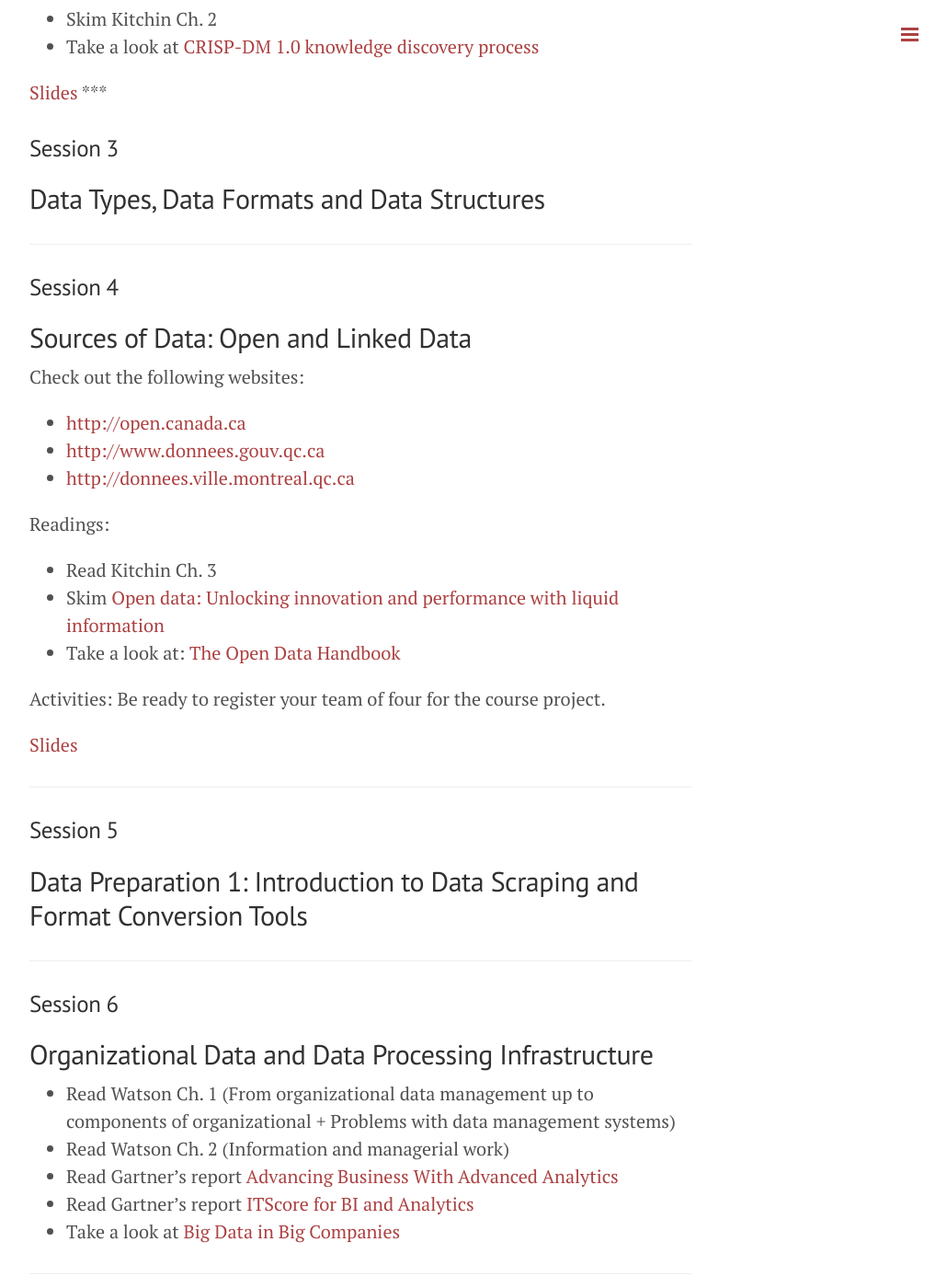
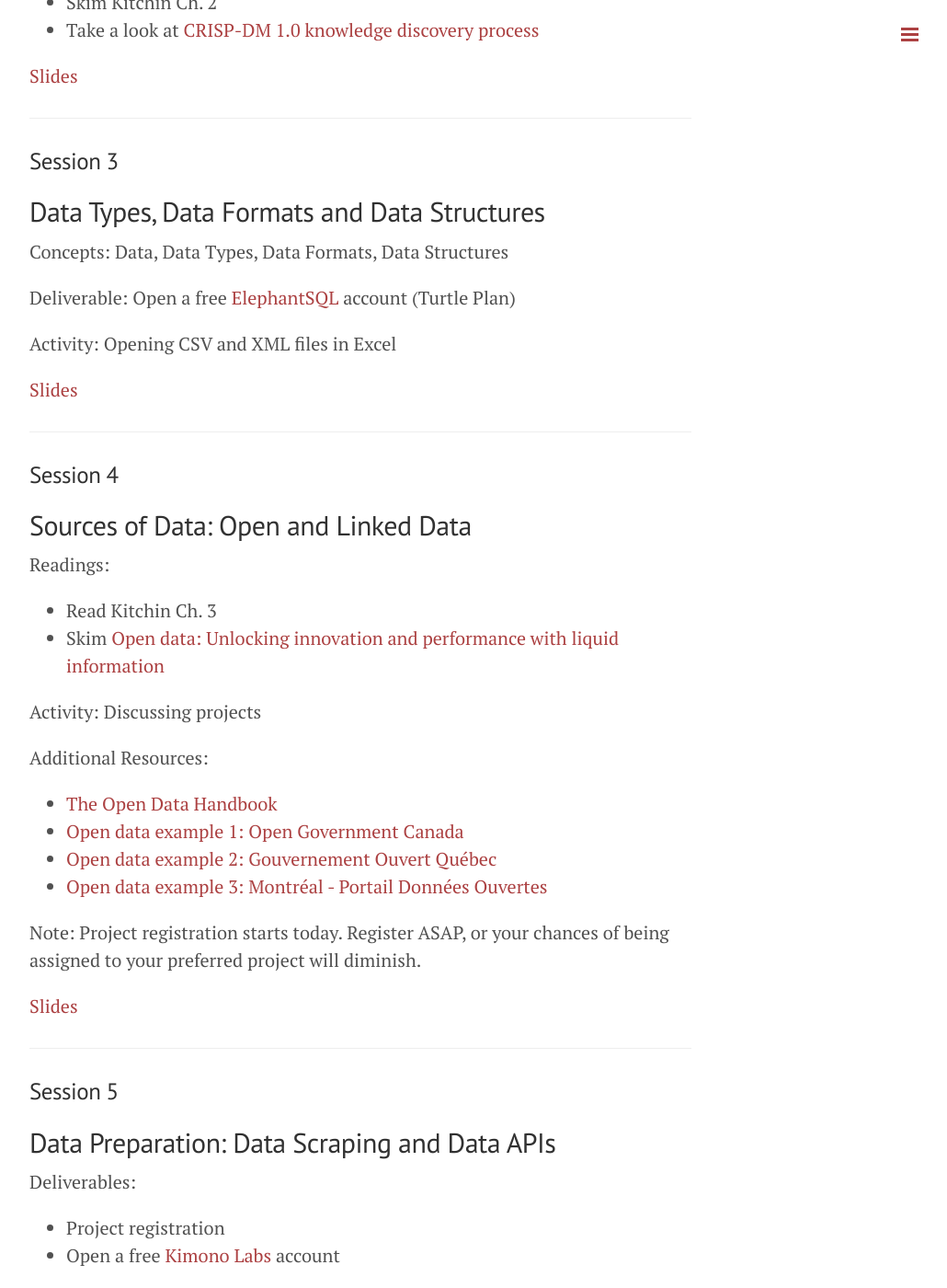
Before and after one commit to retrography/data-management, a Jekyll site: the page built from outline.markdown, in a window 1280 px wide and 1400 px high, scrolled down 1088 px. Shown: the whole window at 92% size, without its empty margins (248-1278 px from the left). Built offline with Jekyll 4.4.1, drawn with Linux system fonts in a browser that asks for light colours; Markdown is read by kramdown in place of the engine named in the settings; some of the changed text lies outside the part shown.

Commit message:
mahmood's outline mods

```diff
--- a/outline.markdown
+++ b/outline.markdown
@@ -5,8 +5,6 @@ title: Course Outline
 
 ### Session 1
 ## Data & Society: Data Ownership and Privacy
-
-Deliverable: Submit one or two questions for the final quiz
 
 Readings:
 
@@ -18,8 +16,8 @@ Readings:
 
 [Slides]({{ site.baseurl}}/public/slides/session_22.pdf)
 <!--- modify the slides and include course introduction and some slides about Canadian privacy legislation --->
+
 ***
-
 ### Session 2
 ## Conceptualizing Data and Knowledge Discovery Process
 
@@ -30,42 +28,51 @@ Readings:
 - Take a look at [CRISP-DM 1.0 knowledge discovery process](https://www.the-modeling-agency.com/crisp-dm.pdf)
 
 [Slides]({{ site.baseurl}}/public/slides/session_02.pdf)
-<!--- Data Formats, Data Structures, Data Storage Systems --->
 <!--- modify the slides http://cra.org/ccc/wp-content/uploads/sites/2/2015/05/bigdatawhitepaper.pdf, http://www.csd.uwo.ca/faculty/ling/cs435/fayyad.pdf  --->
+
 ***
-
-
 ### Session 3
 ## Data Types, Data Formats and Data Structures
 
+Concepts: Data, Data Types, Data Formats, Data Structures
 
+Deliverable: Open a free [ElephantSQL](http://www.elephantsql.com) account (Turtle Plan)
+
+Activity: Opening CSV and XML files in Excel
+
+[Slides]({{ site.baseurl}}/public/slides/session_02.pdf)
 
 ***
 ### Session 4
 ## Sources of Data: Open and Linked Data
-Check out the following websites:
-
-- [http://open.canada.ca](http://open.canada.ca)
-- [http://www.donnees.gouv.qc.ca](http://www.donnees.gouv.qc.ca)
-- [http://donnees.ville.montreal.qc.ca](http://donnees.ville.montreal.qc.ca)
 
 Readings:
 
 - Read Kitchin Ch. 3
 - Skim [Open data: Unlocking innovation and performance with liquid information](http://www.mckinsey.com/insights/business_technology/open_data_unlocking_innovation_and_performance_with_liquid_information)
-- Take a look at: [The Open Data Handbook](http://opendatahandbook.org)
 
-Activities: Be ready to register your team of four for the course project.<br />
+Activity: Discussing projects
 
-<!---
-Course Project debriefing
---->
+Additional Resources:
+
+- [The Open Data Handbook](http://opendatahandbook.org)
+- [Open data example 1: Open Government Canada](http://open.canada.ca)
+- [Open data example 2: Gouvernement Ouvert Québec](http://www.donnees.gouv.qc.ca)
+- [Open data example 3: Montréal - Portail Données Ouvertes](http://donnees.ville.montreal.qc.ca)
+
+Note: Project registration starts today. Register ASAP, or your chances of being assigned to your preferred project will diminish.
+
 [Slides]({{ site.baseurl }}/public/slides/session_09.pdf)
 
 ***
 ### Session 5
-## Data Preparation 1: Introduction to Data Scraping and Format Conversion Tools
+## Data Preparation: Data Scraping and Data APIs
 
+Deliverables:
+- Project registration
+- Open a free [Kimono Labs](https://www.kimonolabs.com) account
+
+<!--- need a simple API example here --->
 ***
 ### Session 6
 ## Organizational Data and Data Processing Infrastructure
@@ -76,15 +83,27 @@ Course Project debriefing
 - Read Gartner's report [ITScore for BI and Analytics](http://www.gartner.com/document/3103517?ref=solrAll&refval=160421610&qid=10187e0cc7f2db0d549c9d44eb0bf868)
 - Take a look at [Big Data in Big Companies](http://www.sas.com/resources/asset/Big-Data-in-Big-Companies.pdf)
 
-
+Note: Project groups are already finalized. Start finding data sources and preparing your project proposal.
+<!--- decide about format conversion tools --->
 ***
 ### Session 7
-## Data Preparation 2: Introduction to Data Cleaning with Openrefine
+## Data Preparation: Data Quality, Data Cleaning and Format Conversion
+
+Concepts:
+
+Activity:
+
+- Creating OpenRefine projects from CSV and JSON data sources
+- Using OpenRefine for data cleaning and transformation
+
+Resource: [Cleaning Data with OpenRefine](http://programminghistorian.org/lessons/cleaning-data-with-openrefine)
 
 ***
 
 ### Session 8
 ## Data & Business: Data-driven Business Models
+
+Deliverable: Important Deadline: Each team submits a one-page project proposal and proposes a relevant dataset for the project
 
 Readings:
 
@@ -93,30 +112,49 @@ Readings:
 - Have a look at [Facebook: Quarterly Earning Slides Q3 2014.](http://files.shareholder.com/downloads/AMDA-NJ5DZ/3618325453x0x789303/06decc7b-0588-4a52-a8dd-3a591ab02395/FBQ314EarningsSlides20141027.pdf)
 
 Activities: [Class Exercise](https://docs.google.com/presentation/d/195ZUXLbBWPZNtTAydUc0kHBMZl11m5byrdxEte64t28/edit?usp=sharing)<br />
-**Important Deadline: Each team submits a one-page project proposal and proposes a relevant dataset for the project**
-
 
 [Slides]({{ site.baseurl}}/public/slides/session_05.pdf)
 
 ***
 
 ### Session 9
-## Data Importing and Introduction to Software Ecosystem of this Course
+## From Tabular Data to Database
+
+Concepts: Data Definition, Data Manipulation, Primary Key, Table, Field
+
+Activities:
+
+- Getting familiar with PostgreSQL and Valentina Studio
+- Exercise 1
+
+Note: Now that you know how to import data into database, you have to start importing your project data. Your data import is due in a week (Session 11).
 
 ***
 
 ### Session 10
 ## Cloud Services and Data Analytics in Action (Guest Speaker)
+
 Readings:
 
-- Read [Bughin et al. (2010) Clouds, big data, and smart assets: Ten tech-enabled business trends to watch McKinsey Quarterly](http://www.mckinsey.com/insights/high_tech_telecoms_internet/clouds_big_data_and_smart_assets_ten_tech-enabled_business_trends_to_watch)
+- Read [Burghin et al. (2010) Clouds, big data, and smart assets: Ten tech-enabled business trends to watch McKinsey Quarterly](http://www.mckinsey.com/insights/high_tech_telecoms_internet/clouds_big_data_and_smart_assets_ten_tech-enabled_business_trends_to_watch)
 - Read Watson Ch. 19 (stop at “Conclusion—paradisepostponed”)
 - Have a look at [The Details About the CIA's Deal With Amazon | The Atlantic](http://www.theatlantic.com/technology/archive/2014/07/the-details-about-the-cias-deal-with-amazon/374632/)
 
+Activity: Guest Speaker - Guillaume Bédard
+
 [Slides]({{ site.baseurl }}/public/slides/session_07.pdf)
+
 ***
 ### Session 11
-## Data Modeling and Design: ER Models, Neat & Normalized Data
+## Data Modeling and Design: ER Models, Normalization and Data Tidying
+
+Concepts: Entity Relationship Diagram, Foreign Key, Normalization, Tidying, Star Schema
+
+Deliverables:
+
+- 1-pager describing project data import process, and some data descriptives (for each group)
+- 7-minute presentation of the content of the above document. No powerpoint required. You are supposed to demonstrate the outcomes on Valentina.
+
 ***
 
 ### Session 12
@@ -130,7 +168,11 @@ Readings:
 
 ***
 ### Session 13
-## Filtering, Pagination and Running Queries on Datasets
+## SQL: Queries, Sorting, Filtering
+
+Concepts: Query, Sorting, Filtering, Conditional Clause, Pagination
+
+Activity: Exercise 2
 
 ***
 ### Session 14
@@ -142,7 +184,11 @@ Readings:
 
 ***
 ### Session 15
-## Combining Datasets
+## SQL: Combining Resultsets
+
+Concepts: Resultset, Union, Cartesian Product, Join
+
+Activity: Exercise 3
 
 ***
 ### Session 16
@@ -167,7 +217,11 @@ Activities: [SQL Injection](http://www.codebashing.com/sql_demo)
 
 ***
 ### Session 19
-## Security Analystics and SIEM
+## SQL: Data Casting and Other Functions
+
+Concepts: Casting Functions, String Functions, Math Functions, Update
+
+Activity: Exercise 5
 
 ***
 
@@ -187,12 +243,16 @@ Activities: [SQL Injection](http://www.codebashing.com/sql_demo)
 ***
 
 ### Session 23
-## Project Workshop 1
+## Full Circle: Bridging SQL and Excel
+
+Concepts: Database Connection
+
+Activity: Exercise 6
 
 ***
 
 ### Session 24
-## Wrap up and Project Workshop 2
+## Wrap up and Project Workshop
 
 ***
 
```
Also changed, not shown: other parts of outline.markdown (+8 -2 lines).
